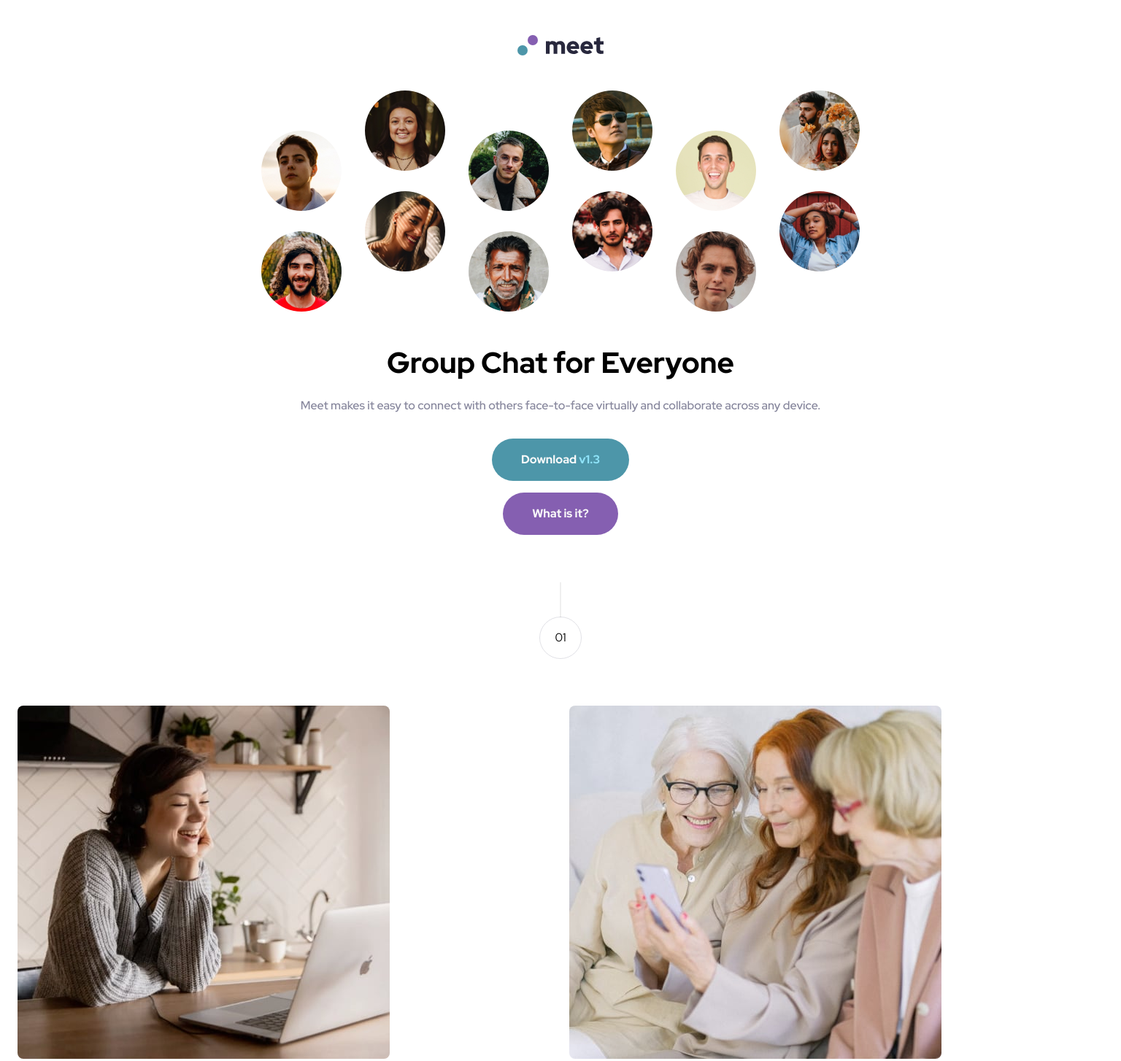
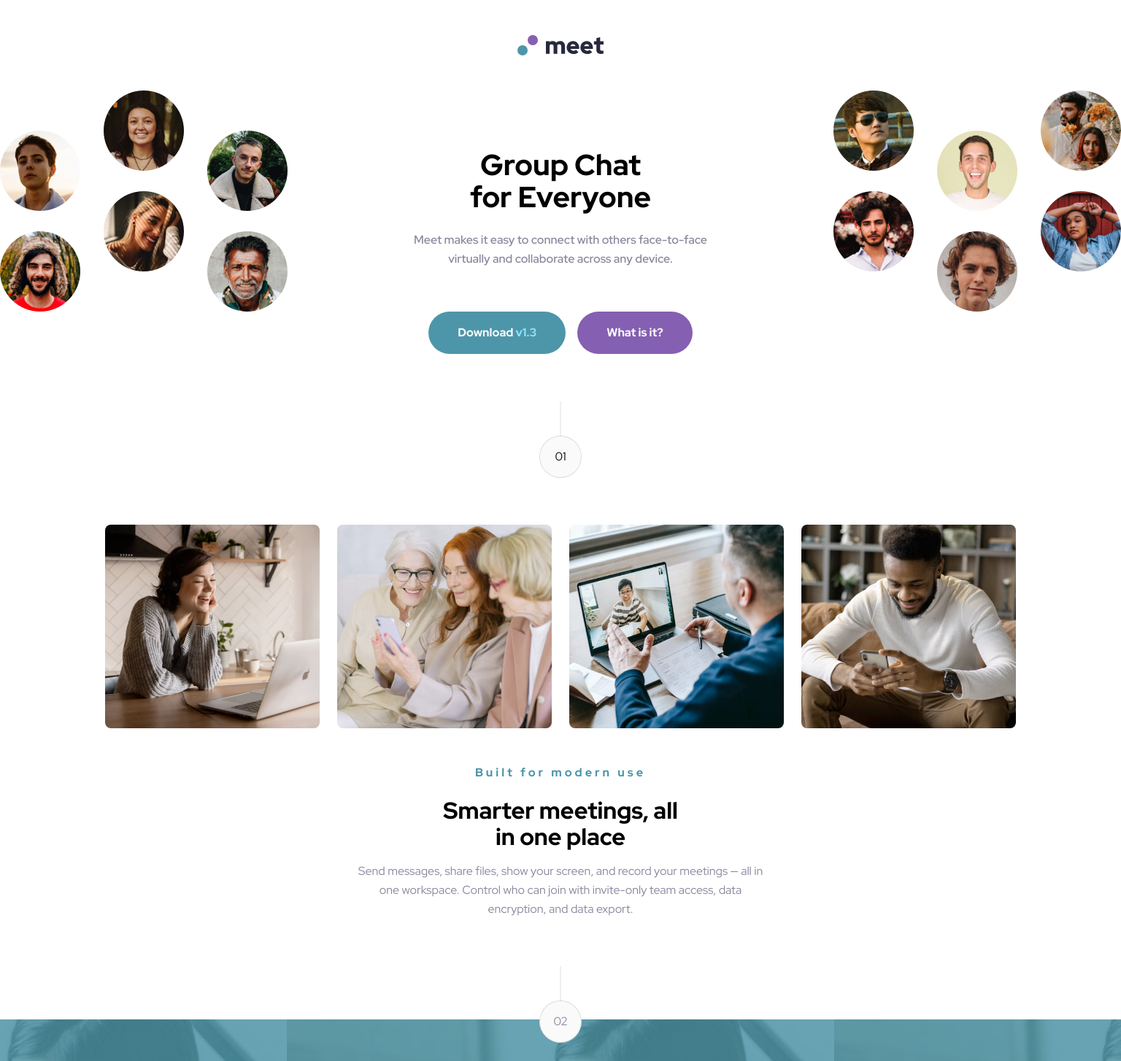
Before and after one commit to cwwittor/meet-landing-page, a plain HTML site: page src/index.html in a window 1536 px wide. Shown: the top 1454 px of the page at 73% size. Drawn offline with Linux system fonts and the light colour scheme.

Commit message:
tablet and desktop responsive design elements

```diff
--- a/src/index.html
+++ b/src/index.html
@@ -33,6 +33,11 @@
     <div class="heading-image">
       <img class="profile-image" src="./assets/tablet/image-hero.png" />
     </div>
+    <div class="desktop-header">
+      <img
+        class="desktop-profile-image"
+        src="./assets/desktop/image-hero-left.png"
+      />
       <div class="heading-text-section">
         <h1 class="header-text">Group Chat for Everyone</h1>
 
@@ -41,6 +46,12 @@
           collaborate across any device.
         </span>
       </div>
+      <img
+        class="desktop-profile-image"
+        src="./assets/desktop/image-hero-right.png"
+      />
+    </div>
+
     <div class="button-box">
       <a class="paragraph-text white-text teal-button"
         >Download <span class="light-blue-text">v1.3</span></a
@@ -73,9 +84,11 @@
     </h4>
 
     <div class="bottom-text-section">
-      <h2 class="header-s-text">Smarter meetings, all in one place</h2>
+      <h2 class="header-s-text squish-bottom-header">
+        Smarter meetings, all in one place
+      </h2>
 
-      <p class="paragraph-text grey-text">
+      <p class="paragraph-text grey-text squish-bottom-paragraph">
         Send messages, share files, show your screen, and record your meetings —
         all in one workspace. Control who can join with invite-only team access,
         data encryption, and data export.
@@ -87,10 +100,12 @@
     </div>
 
     <div class="background-img">
-      <h2 class="header-s-text white-text">Experience more together</h2>
+      <h2 class="header-s-text white-text squish-footing-header">
+        Experience more together
+      </h2>
 
       <p
-        class="paragraph-w-text white-text remove-top-margin small-bottom-margin"
+        class="paragraph-w-text white-text remove-top-margin small-bottom-margin squish-footing-paragraph"
       >
         Stay connected with reliable HD meetings and unlimited one-on-one and
         group video sessions.
--- a/src/style.css
+++ b/src/style.css
@@ -36,6 +36,14 @@ body {
   margin: 0;
 }
 
+.teal-button:hover {
+  opacity: 80%;
+}
+
+.purple-button:hover {
+  opacity: 80%;
+}
+
 .background-img {
   display: flex;
   flex-direction: column;
@@ -67,6 +75,10 @@ body {
   color: var(--color-grey);
 }
 
+.desktop-profile-image {
+  display: none;
+}
+
 .light-blue-text {
   color: var(--color-light-blue);
 }
@@ -95,6 +107,7 @@ body {
   border: 1px solid rgba(135, 135, 157, 0.25);
   align-items: center;
   justify-content: center;
+  background-color: var(--color-white);
 }
 
 .border-circle::before {
@@ -141,7 +154,8 @@ body {
 }
 
 .heading-text-section {
-  margin: 2rem 1.5rem 1rem 1.5rem;
+  margin: 2rem auto;
+  margin-top: 4rem;
   display: flex;
   flex-direction: column;
   align-items: center;
@@ -223,3 +237,72 @@ body {
 }
 
 /* MAYBE CHANGE FROM ABSOLUTE LINE POSITIONING TO INSTEAD HAVE A SEPERATE LINE ELEMENT WITH NO MARGIN ABOVE THE CIRCLE */
+@media (min-width: 768px) {
+  /* Your CSS styles here */
+  .button-box {
+    flex-direction: row;
+    justify-content: center;
+  }
+
+  .heading-text-section {
+    max-width: 26rem;
+  }
+
+  .header-text {
+    margin: 1rem 5rem 1rem 5rem;
+  }
+
+  .grid-users {
+    grid-template-columns: repeat(4, 1fr);
+    grid-template-rows: repeat(1, 1fr);
+  }
+
+  .info-bottom-section {
+    margin-top: 3rem;
+  }
+
+  .squish-bottom-header {
+    max-width: 22rem;
+  }
+
+  .squish-bottom-paragraph {
+    max-width: 35rem;
+  }
+
+  .squish-footing-header {
+    max-width: 22rem;
+  }
+
+  .squish-footing-paragraph {
+    max-width: 35rem;
+  }
+}
+
+@media (min-width: 1440px) {
+  .profile-image {
+    display: none;
+  }
+
+  .desktop-profile-image {
+    display: block;
+    max-width: 110%;
+  }
+
+  .desktop-header {
+    display: flex;
+    overflow: hidden;
+  }
+
+  .background-img {
+    flex-direction: row;
+  }
+
+  .grid-users {
+    margin: 1.5rem 9rem 1.5rem 9rem;
+  }
+
+  .header-s-text {
+    margin-top: 0;
+    margin-bottom: 0;
+  }
+}
```
Lines whose indentation alone changed are shown as unchanged.
